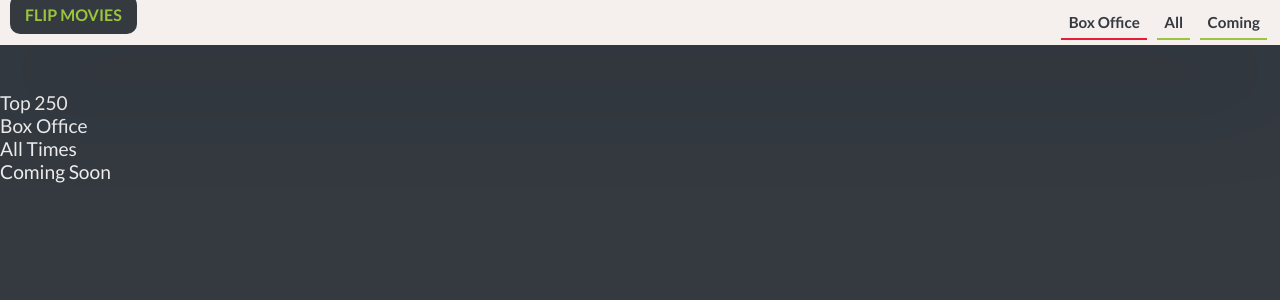
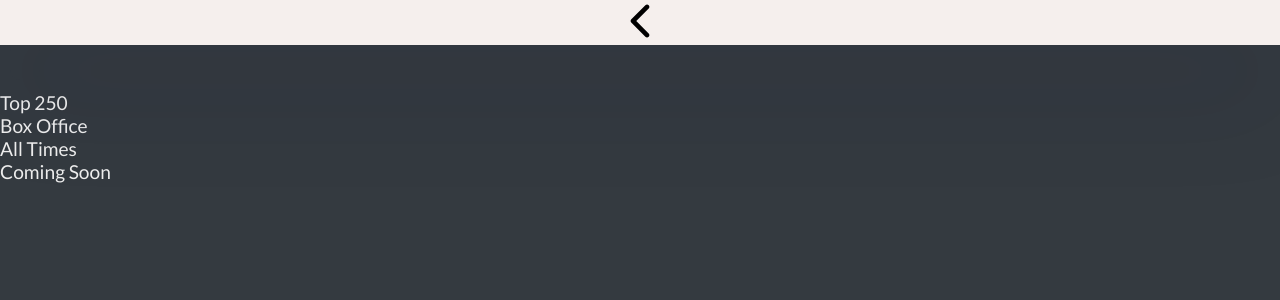
Before and after one commit to akos29/movieHub, a React (Create React App) app: page /home in a window 1280 px wide. Shown: the top 300 px of the page. Built offline with nearby package versions, Linux system fonts and the light colour scheme; no server answers.

Commit message:
Update the navbar useing useLocation

```diff
--- a/src/components/Navbar.js
+++ b/src/components/Navbar.js
@@ -1,9 +1,19 @@
-import React, { useState } from 'react';
-import { NavLink, useNavigate } from 'react-router-dom';
+import React from 'react';
+import { useDispatch } from 'react-redux';
+import { NavLink, useNavigate, useLocation } from 'react-router-dom';
 import { IoIosArrowBack } from 'react-icons/io';
+import { changeHome } from '../features/movie/movieSlice';
 
 function Navbar() {
-  const [home, setHome] = useState(true);
+  // const [home, setHome] = useState(true);
+  // const home = useSelector((state) => state.movies.movies.parent);
+
+  const dispatch = useDispatch();
+  // useEffect(() => {
+  //   dispatch(changeHome());
+  // }, [dispatch, home]);
+  const location = useLocation();
+  const { home } = location;
   const navigate = useNavigate();
   return (
     <>
@@ -12,7 +22,7 @@ function Navbar() {
           <div className="logo-container" id="logo">
             <NavLink
               to="/"
-              onClick={() => setHome(true)}
+              onClick={() => dispatch(changeHome())}
             >
               Flip Movies
             </NavLink>
@@ -22,8 +32,8 @@ function Navbar() {
               <li className="col-2">
                 <NavLink
                   to="/boxoffice"
-                  onClick={() => setHome(false)}
-                  onKeyDown={() => setHome(false)}
+                  onClick={() => dispatch(changeHome())}
+                  onKeyDown={() => dispatch(changeHome())}
                 >
                   Box Office
                 </NavLink>
@@ -31,8 +41,8 @@ function Navbar() {
               <li className="col-1">
                 <NavLink
                   to="/alltimes"
-                  onClick={() => setHome(false)}
-                  onKeyDown={() => setHome(false)}
+                  onClick={() => dispatch(changeHome())}
+                  onKeyDown={() => dispatch(changeHome())}
                 >
                   All
                 </NavLink>
@@ -40,8 +50,8 @@ function Navbar() {
               <li className="col-2">
                 <NavLink
                   to="/comingsoon"
-                  onClick={() => setHome(false)}
-                  onKeyDown={() => setHome(false)}
+                  onClick={() => dispatch(changeHome())}
+                  onKeyDown={() => dispatch(changeHome())}
                 >
                   {' '}
                   Coming
@@ -56,7 +66,7 @@ function Navbar() {
             <button
               type="button"
               onClick={() => {
-                navigate(-1);
+                navigate(-1, { home: true });
               }}
             >
               <IoIosArrowBack size={50} />
--- a/src/components/Search.js
+++ b/src/components/Search.js
@@ -40,6 +40,11 @@ function Search({ movies }) {
   const navigate = useNavigate();
   const submit = useSubmit();
 
+  // const home = useSelector((state) => state.movies.movies.parent);
+  // const dispatch = useDispatch();
+  // useEffect(() => {
+  //   dispatch(changeHome());
+  // }, [dispatch, home]);
   useEffect(() => {
     document.getElementById('q').value = q;
   }, [q]);
@@ -98,7 +103,7 @@ function Search({ movies }) {
           ? searchMovies.map((movie) => (
             <>
               <button
-                onClick={() => navigate(`/top250/${movie.id}`, { state: movie })}
+                onClick={() => navigate(`/top250/${movie.id}`, { state: movie, home: false })}
                 type="button"
               >
                 <>
--- a/src/features/movie/movieSlice.js
+++ b/src/features/movie/movieSlice.js
@@ -458,6 +458,7 @@ const initialState = {
         ],
   status: 'idle',
   searchResults: [],
+  parent: true,
 };
 
 export const getMovies = createAsyncThunk(
@@ -477,6 +478,9 @@ export const movieSlice = createSlice({
     fetchByName: (state, action) => {
       [...state.searchResults, action.payload];
     },
+    changeHome: (state) => {
+      [...state.parent, !state.parent]
+    }
   },
   extraReducers: (builder) => {
     builder
@@ -494,7 +498,7 @@ export const movieSlice = createSlice({
   },
 });
 
-export const { getByName } = movieSlice.actions;
+export const { getByName, changeHome } = movieSlice.actions;
 
 export const selectMovies = (state) => state.movies;
 
```
